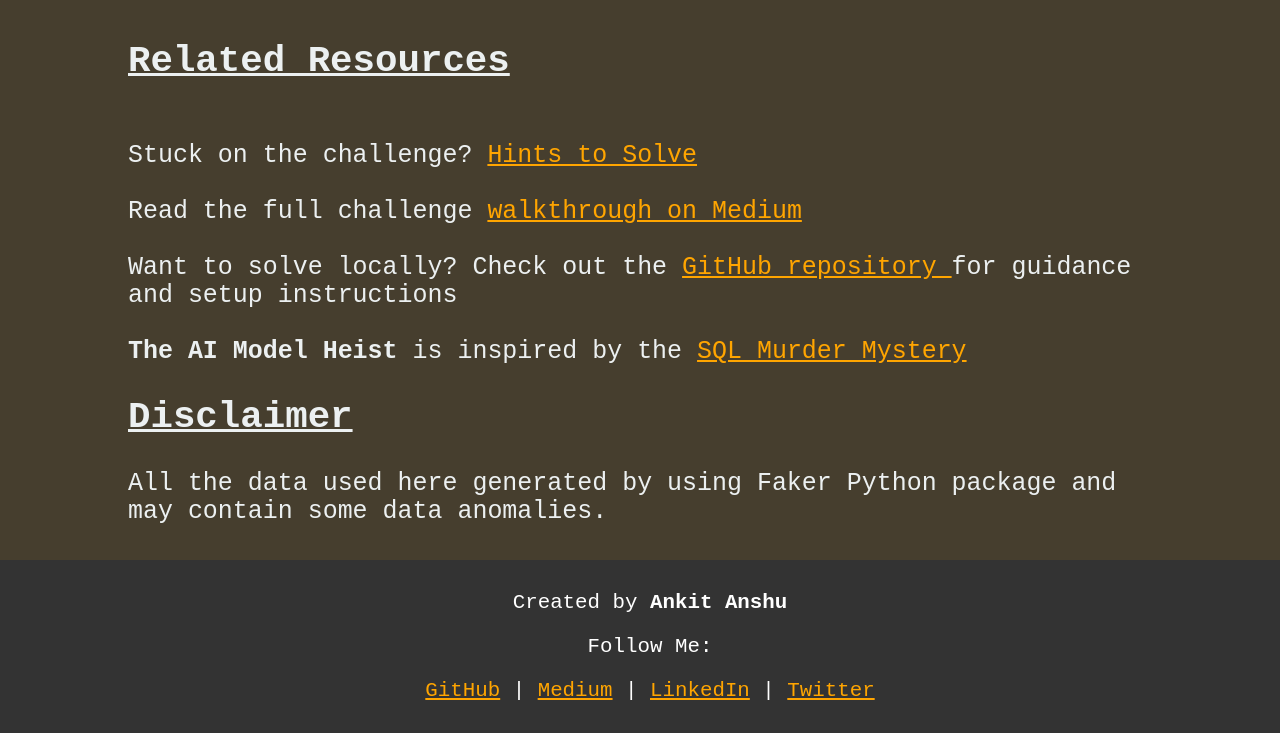
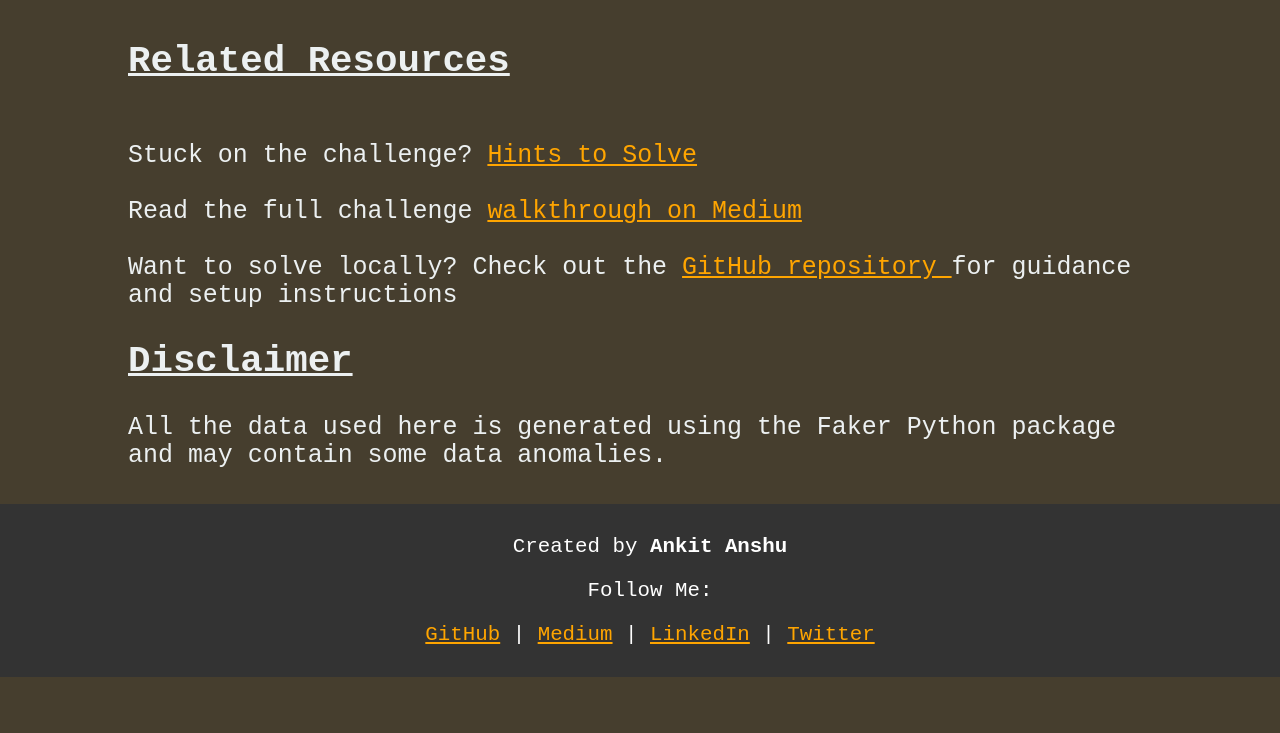
Before and after one commit to Ankit-Anshu/The-AI-Model-Heist-SQL-Challenge, a Flask app: page / in a window 1280 px wide. Shown: the part 1899-2632 px from the top of the page. After the commit the page ends 2576 px from the top, so only its background shows below. Run offline with Flask 3, Linux system fonts and the light colour scheme.

Commit message:
Update index.html

```diff
--- a/templates/index.html
+++ b/templates/index.html
@@ -46,7 +46,7 @@
 
     <div id="celebration" class="celebration">🎉 Congratulations! You found the culprit! 🎉</div>
     <div id="confession" class="confession">
-         At first,she denied any involvement,claiming she was fixing bugs and performing backups.However,when all the evidence was presented before her,she finally confessed to her crime.
+         At first, she denied any involvement, claiming she was fixing bugs and performing backups. However, when all the evidence was presented before her,she finally confessed to her crime.
     </div>
     <div id="incorrect" class="incorrect" style="display: none;"></div>
 
@@ -58,10 +58,10 @@
                 <br>Stuck on the challenge? <a href="https://github.com/Ankit-Anshu/The-AI-Model-Heist-SQL-Challenge#hints-to-solve" style="color: orange;">Hints to Solve </a>  </br>
                 <br>Read the full challenge <a href="https://example.com" style="color: orange;"> walkthrough on Medium</a></br>
                 <br>Want to solve locally? Check out the <a href="https://github.com/Ankit-Anshu/The-AI-Model-Heist-SQL-Challenge.git" style="color: orange;">GitHub repository </a> for guidance and setup instructions </br>
-                <br><strong>The AI Model Heist</strong> is inspired by the <a href="https://mystery.knightlab.com/" style="color: orange;">SQL Murder Mystery</a></br>
+
 
                 <h2><u>Disclaimer</u></h2>
-                All the data used here generated by using Faker Python package and may contain some data anomalies.
+                All the data used here is generated using the Faker Python package and may contain some data anomalies.
             </p>
 
     </div>
```
